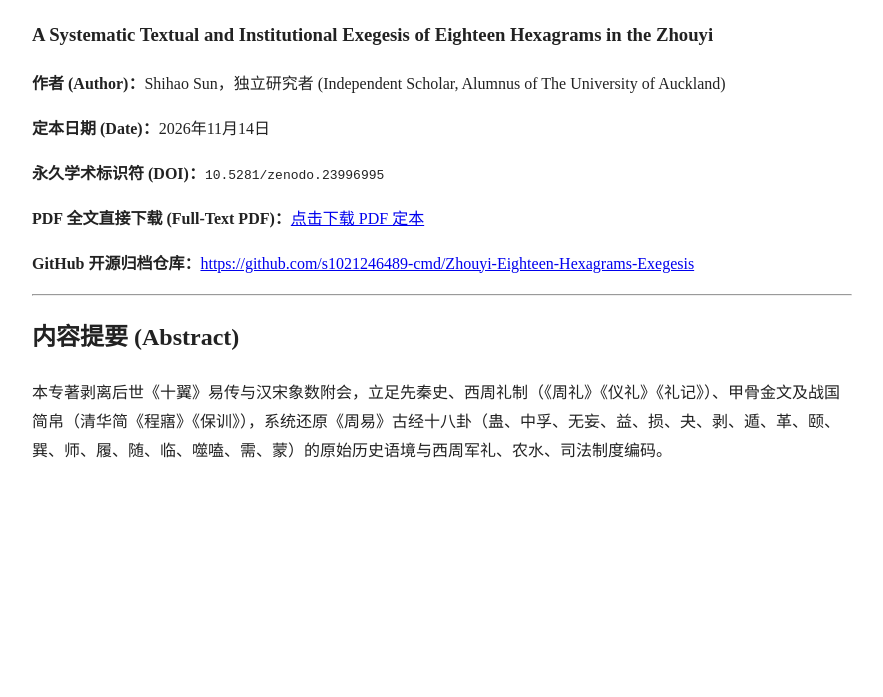
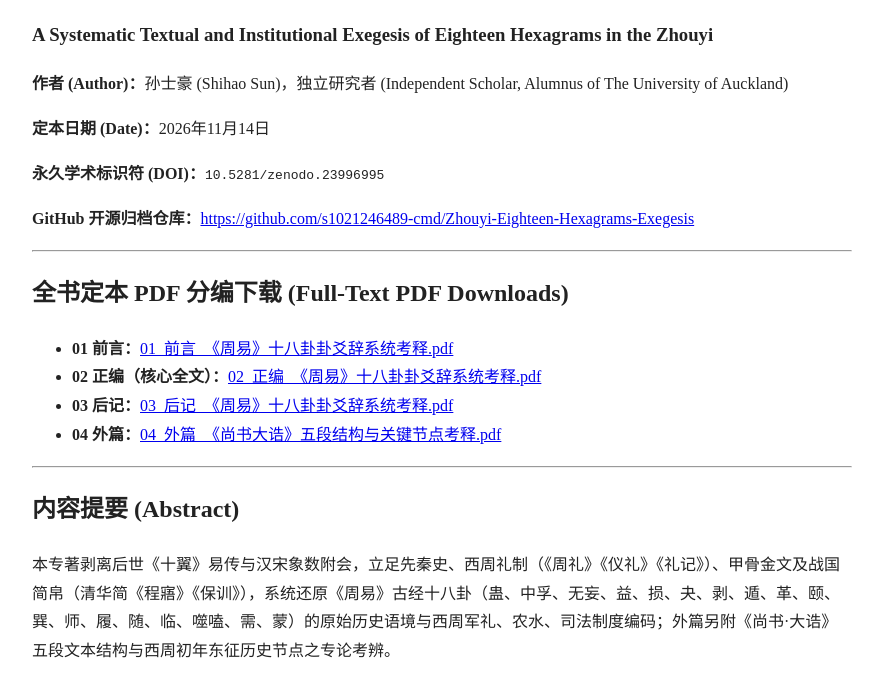
Before and after one commit to s1021246489-cmd/Zhouyi-Eighteen-Hexagrams-Exegesis, a plain HTML site: page index.html in a window 1280 px wide. Shown: the part 101-798 px from the top of the page, without its empty margins (198-1081 px from the left). Drawn offline with Linux system fonts and the light colour scheme.

Commit message:
Update index.html

```diff
--- a/index.html
+++ b/index.html
@@ -3,9 +3,9 @@
 <head>
   <meta charset="UTF-8">
   <meta name="viewport" content="width=device-width, initial-scale=1.0">
-  <title>《周易》十八卦卦爻辞系统考释 - Shihao Sun</title>
+  <title>《周易》十八卦卦爻辞系统考释 - 孙士豪 (Shihao Sun)</title>
 
-  <!-- Google Scholar Highwire Press 学术爬虫强制识别标签 -->
+  <!-- Google Scholar Highwire Press 学术爬虫强制识别标签（主全文锚定正编） -->
   <meta name="citation_title" content="《周易》十八卦卦爻辞系统考释 (A Systematic Textual and Institutional Exegesis of Eighteen Hexagrams in the Zhouyi)">
   <meta name="citation_author" content="孙士豪">
   <meta name="citation_author" content="Sun, Shihao">
@@ -14,18 +14,27 @@
   <meta name="citation_doi" content="10.5281/zenodo.23996995">
   <meta name="citation_language" content="zh">
   <meta name="citation_pdf_url" content="https://github.com/s1021246489-cmd/Zhouyi-Eighteen-Hexagrams-Exegesis/raw/main/02_正编_《周易》十八卦卦爻辞系统考释%20.pdf">
-  <meta name="description" content="立足先秦史、西周礼制、甲骨金文及战国简帛，系统考释《周易》古经十八卦（蛊、中孚、无妄、益、损、夬、剥、遁、革、颐、巽、师、履、随、临、噬嗑、需、蒙）的原始历史语境与制度编码。">
+  <meta name="description" content="立足先秦史、西周礼制、甲骨金文及战国简帛，系统考释《周易》古经十八卦（蛊、中孚、无妄、益、损、夬、剥、遁、革、颐、巽、师、履、随、临、噬嗑、需、蒙）的原始历史语境与制度编码，附《尚书·大诰》结构与节点考释。">
 </head>
 <body style="max-width: 820px; margin: 40px auto; padding: 0 20px; font-family: serif; line-height: 1.8; color: #222;">
   <h1>《周易》十八卦卦爻辞系统考释</h1>
   <h3>A Systematic Textual and Institutional Exegesis of Eighteen Hexagrams in the Zhouyi</h3>
-  <p><strong>作者 (Author)：</strong>Shihao Sun，独立研究者 (Independent Scholar, Alumnus of The University of Auckland)</p>
+  <p><strong>作者 (Author)：</strong>孙士豪 (Shihao Sun)，独立研究者 (Independent Scholar, Alumnus of The University of Auckland)</p>
   <p><strong>定本日期 (Date)：</strong>2026年11月14日</p>
   <p><strong>永久学术标识符 (DOI)：</strong><code>10.5281/zenodo.23996995</code></p>
-  <p><strong>PDF 全文直接下载 (Full-Text PDF)：</strong><a href="https://github.com/s1021246489-cmd/Zhouyi-Eighteen-Hexagrams-Exegesis/raw/main/02_正编_《周易》十八卦卦爻辞系统考释%20.pdf">点击下载 PDF 定本</a></p>
   <p><strong>GitHub 开源归档仓库：</strong><a href="https://github.com/s1021246489-cmd/Zhouyi-Eighteen-Hexagrams-Exegesis">https://github.com/s1021246489-cmd/Zhouyi-Eighteen-Hexagrams-Exegesis</a></p>
+
+  <hr>
+  <h2>全书定本 PDF 分编下载 (Full-Text PDF Downloads)</h2>
+  <ul>
+    <li><strong>01 前言：</strong><a href="https://github.com/s1021246489-cmd/Zhouyi-Eighteen-Hexagrams-Exegesis/raw/main/01_前言_《周易》十八卦卦爻辞系统考释%20.pdf">01_前言_《周易》十八卦卦爻辞系统考释.pdf</a></li>
+    <li><strong>02 正编（核心全文）：</strong><a href="https://github.com/s1021246489-cmd/Zhouyi-Eighteen-Hexagrams-Exegesis/raw/main/02_正编_《周易》十八卦卦爻辞系统考释%20.pdf">02_正编_《周易》十八卦卦爻辞系统考释.pdf</a></li>
+    <li><strong>03 后记：</strong><a href="https://github.com/s1021246489-cmd/Zhouyi-Eighteen-Hexagrams-Exegesis/raw/main/03_后记_《周易》十八卦卦爻辞系统考释%20.pdf">03_后记_《周易》十八卦卦爻辞系统考释.pdf</a></li>
+    <li><strong>04 外篇：</strong><a href="https://github.com/s1021246489-cmd/Zhouyi-Eighteen-Hexagrams-Exegesis/raw/main/04_外篇_《尚书大诰》五段结构与关键节点考释%20.pdf">04_外篇_《尚书大诰》五段结构与关键节点考释.pdf</a></li>
+  </ul>
+
   <hr>
   <h2>内容提要 (Abstract)</h2>
-  <p>本专著剥离后世《十翼》易传与汉宋象数附会，立足先秦史、西周礼制（《周礼》《仪礼》《礼记》）、甲骨金文及战国简帛（清华简《程寤》《保训》），系统还原《周易》古经十八卦（蛊、中孚、无妄、益、损、夬、剥、遁、革、颐、巽、师、履、随、临、噬嗑、需、蒙）的原始历史语境与西周军礼、农水、司法制度编码。</p>
+  <p>本专著剥离后世《十翼》易传与汉宋象数附会，立足先秦史、西周礼制（《周礼》《仪礼》《礼记》）、甲骨金文及战国简帛（清华简《程寤》《保训》），系统还原《周易》古经十八卦（蛊、中孚、无妄、益、损、夬、剥、遁、革、颐、巽、师、履、随、临、噬嗑、需、蒙）的原始历史语境与西周军礼、农水、司法制度编码；外篇另附《尚书·大诰》五段文本结构与西周初年东征历史节点之专论考辨。</p>
 </body>
 </html>
```
